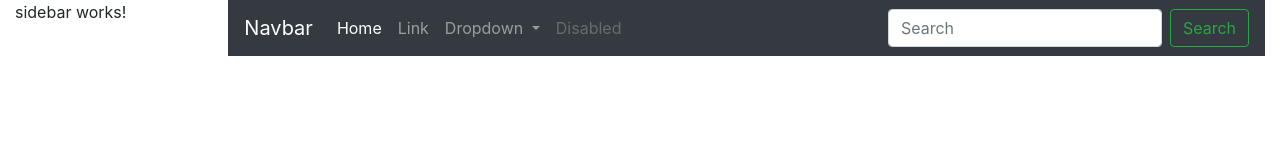
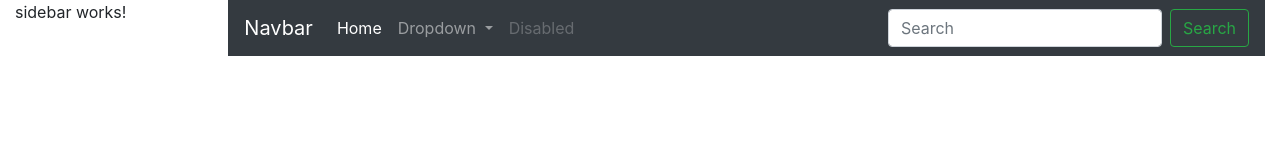
Before and after one commit to shailendrakawadkar/home-page-module-learning, an Angular app: page / in a window 1280 px wide. Shown: the top 160 px of the page. Built offline with nearby package versions, Linux system fonts and the light colour scheme.

Commit message:
Update navbar.component.html

```diff
--- a/src/app/nav-side/navbar/navbar.component.html
+++ b/src/app/nav-side/navbar/navbar.component.html
@@ -10,7 +10,6 @@
                 <a class="nav-link" href="/home" routeLink="/home">Home <span class="sr-only">(current)</span></a>
             </li>
             <li class="nav-item">
-                <a class="nav-link" href="#">Link</a>
             </li>
             <li class="nav-item dropdown">
                 <a class="nav-link dropdown-toggle" href="#" id="navbarDropdown" role="button" data-toggle="dropdown" aria-haspopup="true" aria-expanded="false">
```
